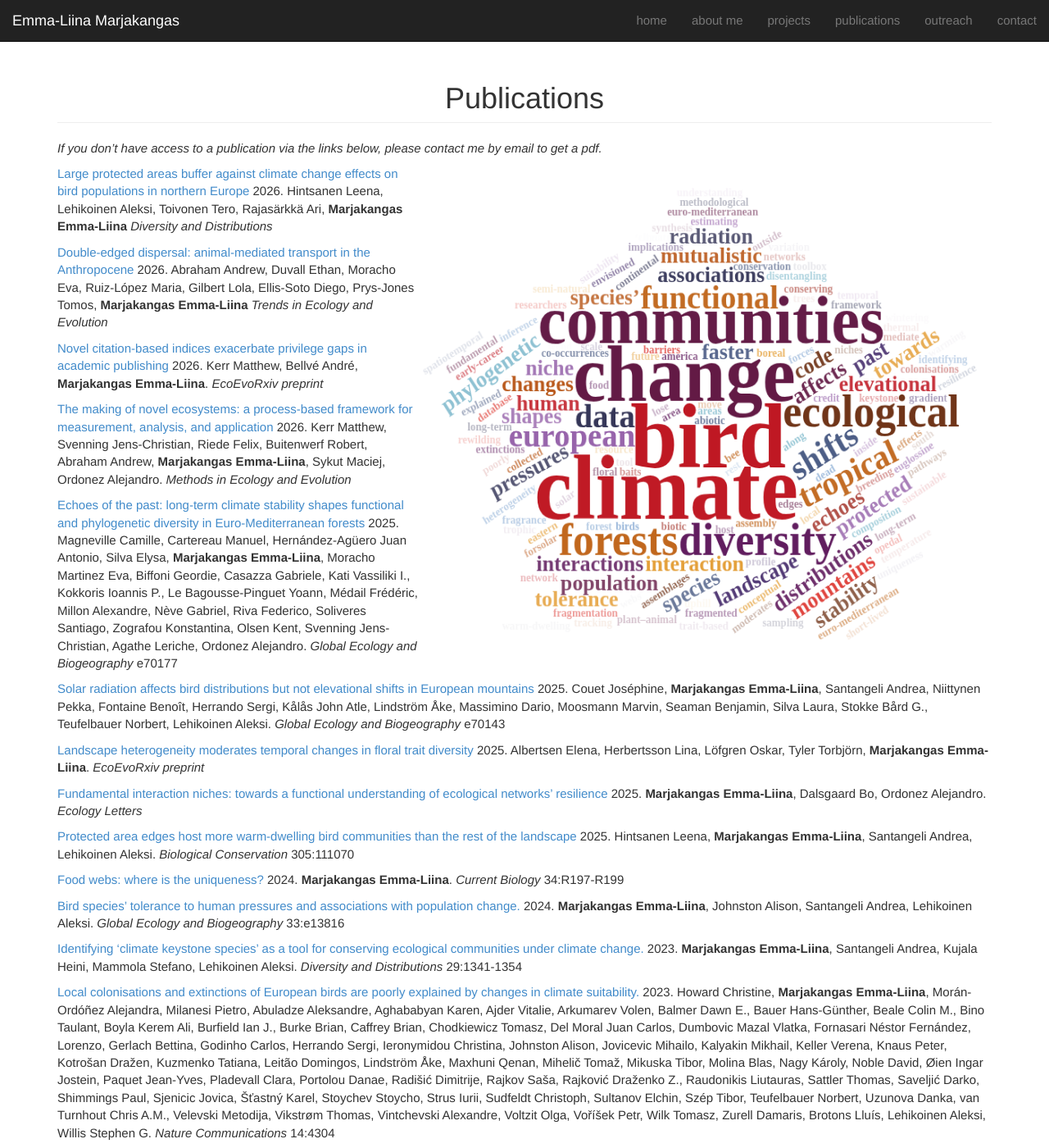
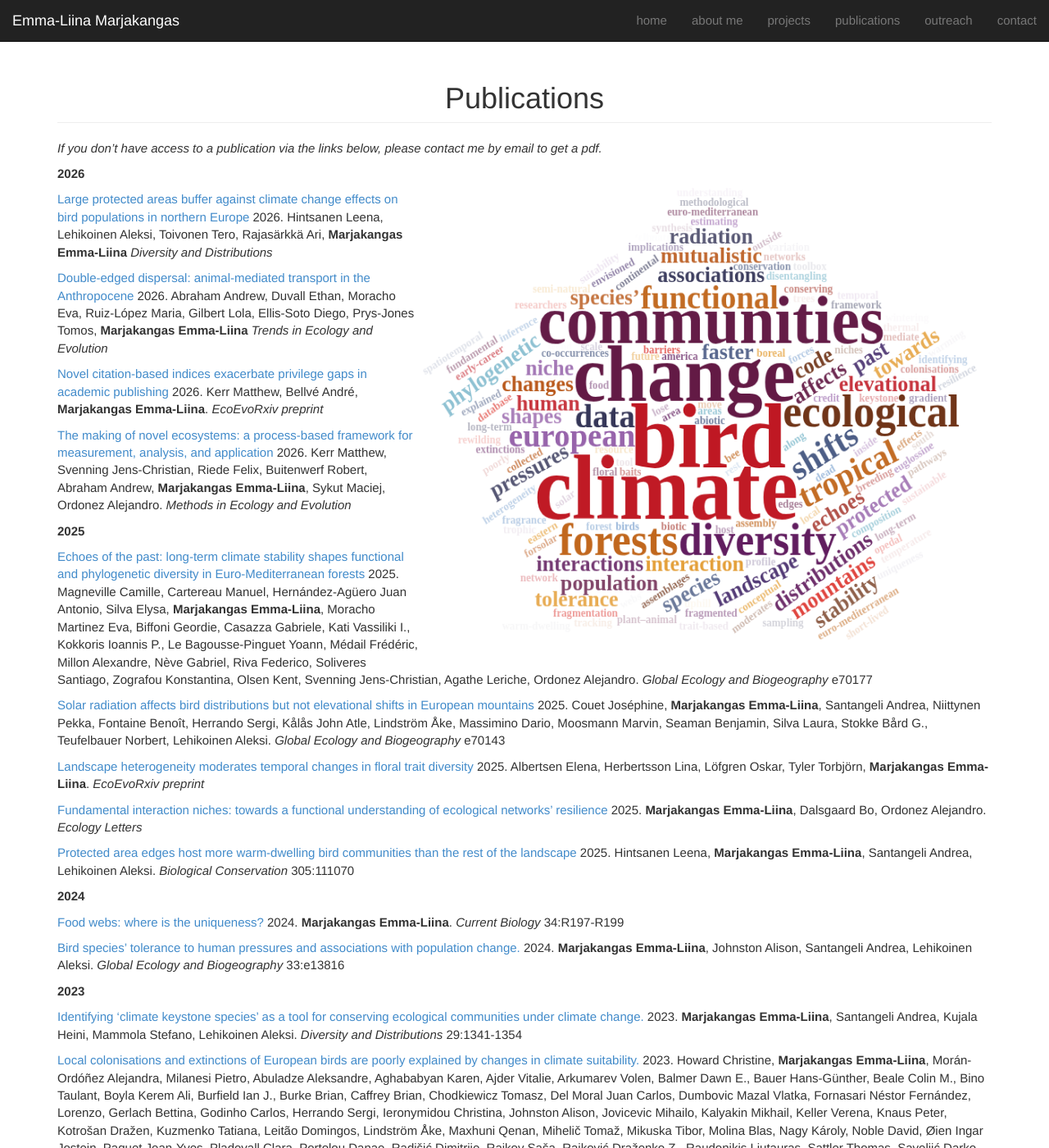
Before and after one commit to emmaliinamarjakangas/emmaliinamarjakangas.github.io, a Jekyll site: the page built from publications/index.md, in a window 1280 px wide and 1400 px high. Shown: the whole window at 82% size. Built offline with Jekyll 4.4.1, drawn with Linux system fonts in a browser that asks for light colours; nearby versions of some CDN libraries; some of the changed text lies outside the part shown.

Commit message:
Update index.md

```diff
--- a/publications/index.md
+++ b/publications/index.md
@@ -10,6 +10,8 @@ group: publications
 
 <img src="/static/img/wordcloud.png" style="float: right;" height="600px" width="700px" border="50px"/>
 
+**2026**
+
 [Large protected areas buffer against climate change effects on bird populations in northern Europe]() 2026. Hintsanen Leena, Lehikoinen Aleksi, Toivonen Tero, Rajasärkkä Ari, **Marjakangas Emma-Liina** *Diversity and Distributions*
 
 [Double-edged dispersal: animal-mediated transport in the Anthropocene](https://www.cell.com/trends/ecology-evolution/abstract/S0169-5347(26)00101-1) 2026. Abraham Andrew, Duvall Ethan, Moracho Eva, Ruiz-López Maria, Gilbert Lola, Ellis-Soto Diego, Prys-Jones Tomos, **Marjakangas Emma-Liina** *Trends in Ecology and Evolution*
@@ -17,6 +19,8 @@ group: publications
 [Novel citation-based indices exacerbate privilege gaps in academic publishing](https://doi.org/10.32942/X2RW9T) 2026. Kerr Matthew, Bellvé André, **Marjakangas Emma-Liina**. *EcoEvoRxiv preprint*
 
 [The making of novel ecosystems: a process-based framework for measurement, analysis, and application](https://doi.org/10.1111/2041-210x.70255) 2026. Kerr Matthew, Svenning Jens-Christian, Riede Felix, Buitenwerf Robert, Abraham Andrew, **Marjakangas Emma-Liina**, Sykut Maciej, Ordonez Alejandro. *Methods in Ecology and Evolution*
+
+**2025**
 
 [Echoes of the past: long-term climate stability shapes functional and phylogenetic diversity in Euro-Mediterranean forests](https://doi.org/10.1111/geb.70177) 2025. Magneville Camille, Cartereau Manuel, Hernández-Agüero Juan Antonio, Silva Elysa, **Marjakangas Emma-Liina**, Moracho Martinez Eva, Biffoni Geordie, Casazza Gabriele, Kati Vassiliki I., Kokkoris Ioannis P., Le Bagousse-Pinguet Yoann, Médail Frédéric, Millon Alexandre, Nève Gabriel, Riva Federico, Soliveres Santiago, Zografou Konstantina, Olsen Kent, Svenning Jens-Christian, Agathe Leriche, Ordonez Alejandro. *Global Ecology and Biogeography* e70177
 
@@ -28,9 +32,13 @@ group: publications
 
 [Protected area edges host more warm-dwelling bird communities than the rest of the landscape](https://www.sciencedirect.com/science/article/pii/S0006320725001077) 2025. Hintsanen Leena, **Marjakangas Emma-Liina**, Santangeli Andrea, Lehikoinen Aleksi. *Biological Conservation* 305:111070
 
+**2024**
+
 [Food webs: where is the uniqueness?](https://www.sciencedirect.com/science/article/pii/S0960982224000058?dgcid=author) 2024. **Marjakangas Emma-Liina**. *Current Biology* 34:R197-R199
 
 [Bird species' tolerance to human pressures and associations with population change.](https://onlinelibrary.wiley.com/doi/10.1111/geb.13816) 2024. **Marjakangas Emma-Liina**, Johnston Alison, Santangeli Andrea, Lehikoinen Aleksi. *Global Ecology and Biogeography* 33:e13816
+
+**2023**
 
 [Identifying ‘climate keystone species’ as a tool for conserving ecological communities under climate change.](https://onlinelibrary.wiley.com/doi/10.1111/ddi.13764) 2023. **Marjakangas Emma-Liina**, Santangeli Andrea, Kujala Heini, Mammola Stefano, Lehikoinen Aleksi. *Diversity and Distributions* 29:1341-1354
 
```
Also changed, not shown: other parts of publications/index.md (+12 -0 lines).
